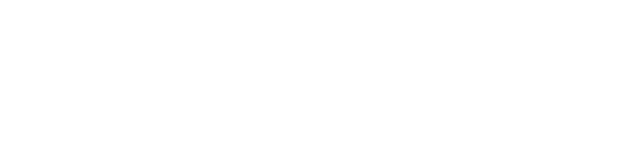
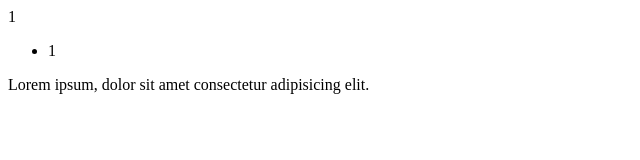
Before and after one commit to DaceLiepina/git_branch, a plain HTML site: page index.html in a window 1280 px wide. Shown: the whole page, without its empty margins (0-640 px from the left). Drawn offline with Linux system fonts and the light colour scheme.

Commit message:
new updates

```diff
--- a/index.html
+++ b/index.html
@@ -6,6 +6,15 @@
     <title>Document</title>
 </head>
 <body>
+    <div>1</div>
+    <form action="">
+        <ul>
+            <li>1</li>
+        </ul>
+
+    </form>
+    <div class="test">Lorem ipsum, dolor sit amet consectetur adipisicing elit. </div>
     <p></p>
+    <div class="test"></div>
 </body>
 </html>
```
